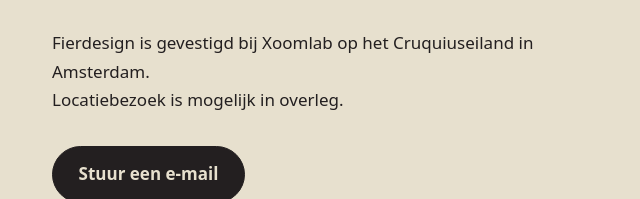
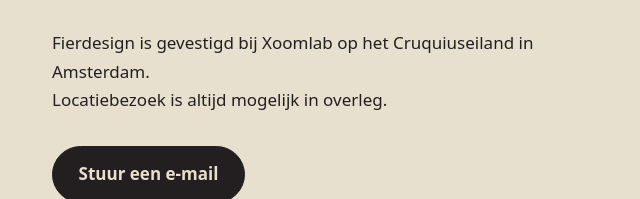
Before and after one commit to renate-web/fier-design-website, a plain HTML site: page contact.html in a window 1280 px wide. Shown: the part 710-909 px from the top of the page, 20-660 px from the left. Drawn offline with Linux system fonts and the light colour scheme; a web font is replaced by a local one.

Commit message:
Contact: 'Locatiebezoek is altijd mogelijk in overleg'
Co-Authored-By: Claude Opus 5.5 <noreply@anthropic.com>
Claude-Session: https://claude.ai/code/session_01Bot97KSc8gDVM4pWsSVzZ6

```diff
--- a/contact.html
+++ b/contact.html
@@ -42,7 +42,7 @@
         <p style="font-size:1.2rem">Fierdesign staat voor je klaar! Of je informatie wilt inwinnen, een inspiratiesessie wilt inplannen of meteen wilt praten over samenwerking, ik hoor het graag.</p>
         <p><a class="lees" href="mailto:renate@fierdesign.nl">renate@fierdesign.nl</a></p>
         <p><a class="lees" href="tel:+31628567546">+31 (0)6 28 56 75 46</a></p>
-        <p style="margin-top:2rem;color:var(--steen)">Fierdesign is gevestigd bij Xoomlab op het Cruquiuseiland in Amsterdam.<br>Locatiebezoek is mogelijk in overleg.</p>
+        <p style="margin-top:2rem;color:var(--steen)">Fierdesign is gevestigd bij Xoomlab op het Cruquiuseiland in Amsterdam.<br>Locatiebezoek is altijd mogelijk in overleg.</p>
         <p style="margin-top:2rem"><a class="knop" href="mailto:renate@fierdesign.nl?subject=Interieurvraag">Stuur een e-mail</a></p>
       </div>
       <img src="assets/wp/2025/07/renate_werk_zw2.jpg" alt="Renate van Fierdesign aan het werk" loading="lazy">
```
